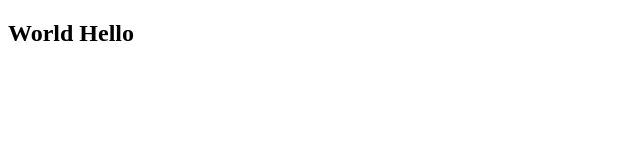
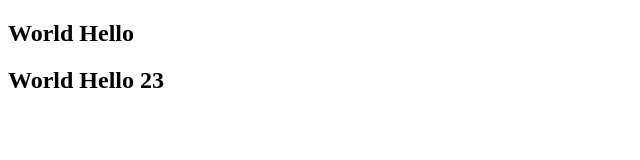
Before and after one commit to LinnHtet29/d3, a plain HTML site: page index.html in a window 1280 px wide. Shown: the whole page, without its empty margins (0-640 px from the left). Drawn offline with Linux system fonts and the light colour scheme.

Commit message:
[add] 2nd world hello

```diff
--- a/index.html
+++ b/index.html
@@ -7,5 +7,6 @@
 </head>
 <body>
     <h2>World Hello</h2>
+    <h2>World Hello 23</h2>
 </body>
 </html>
```
